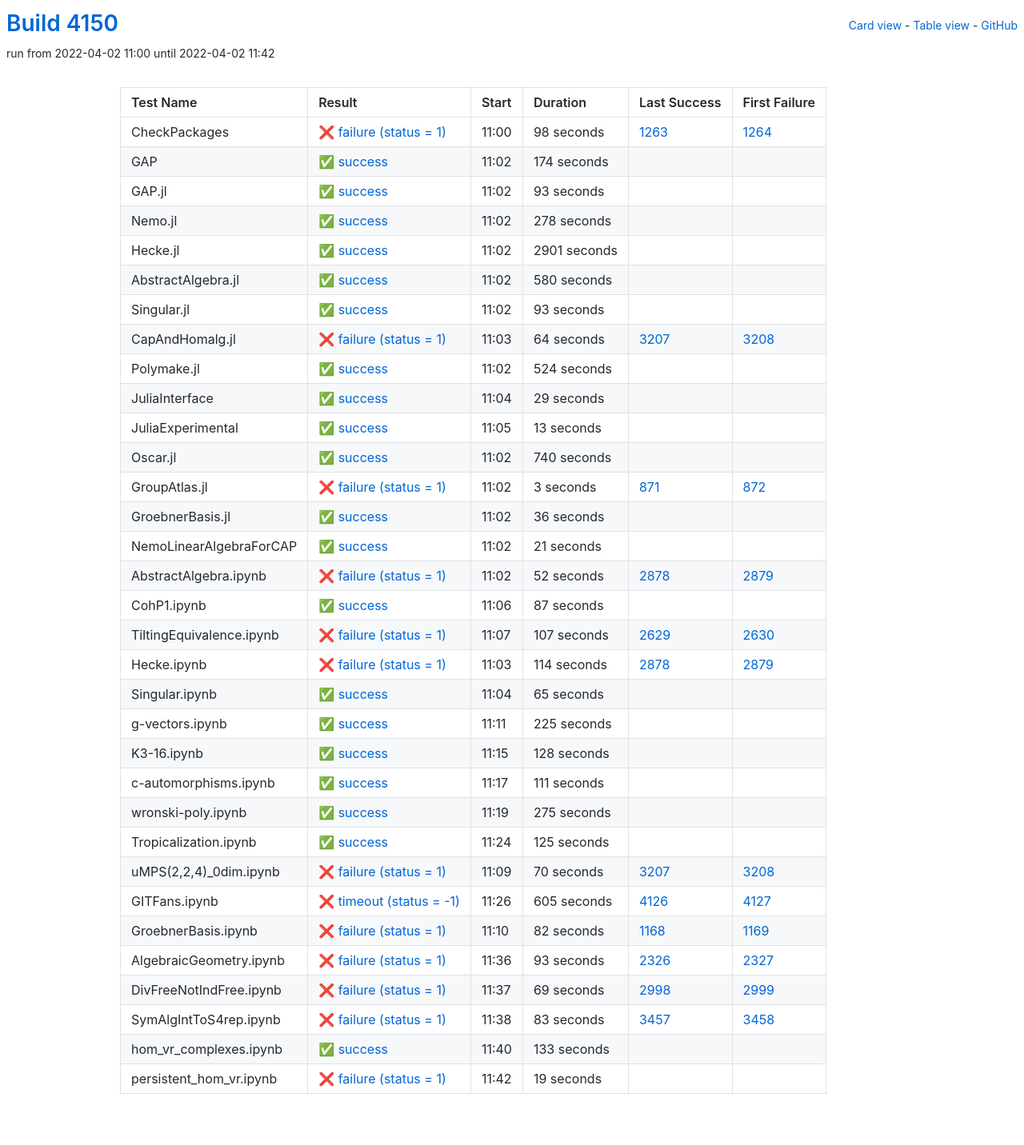
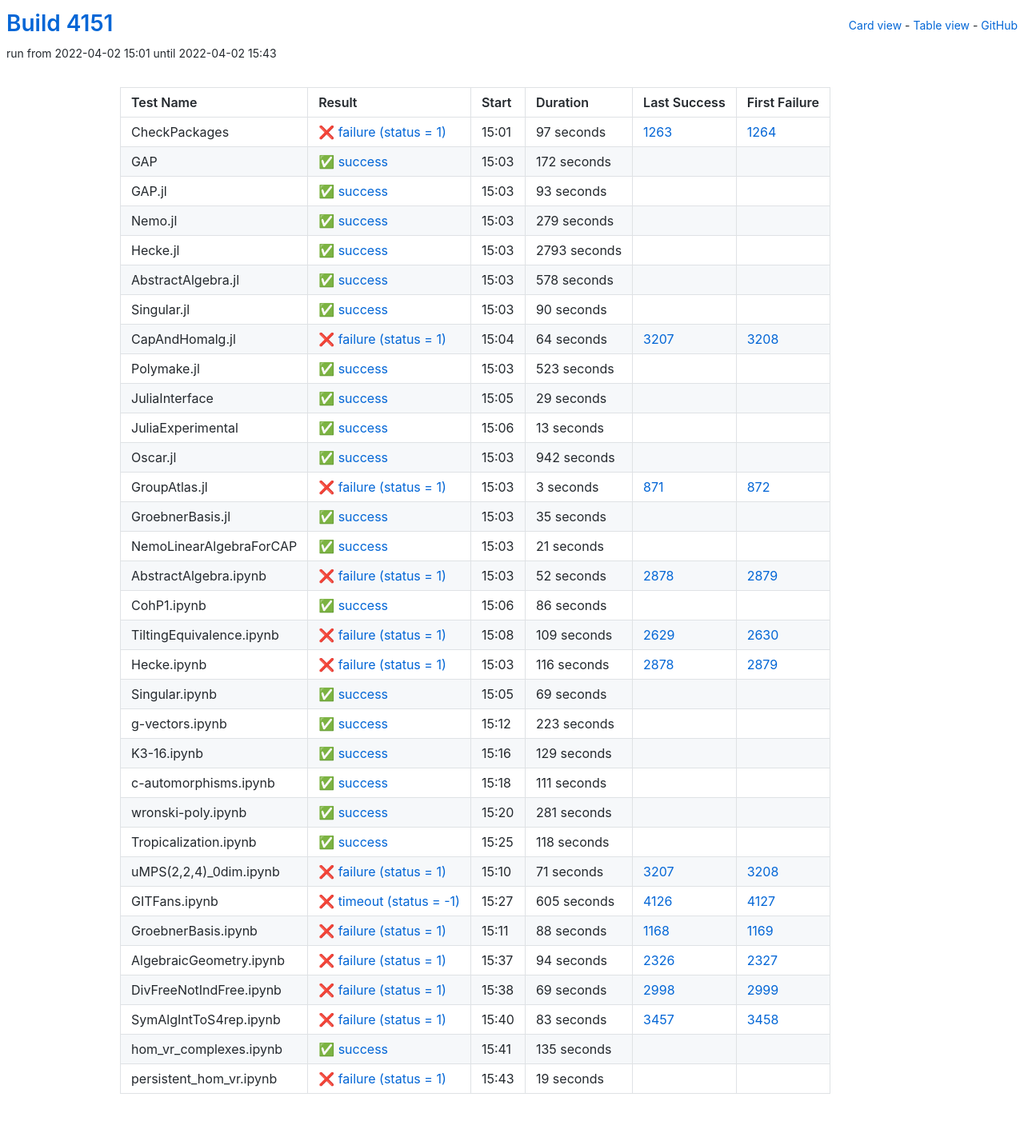
Before and after one commit to oscar-system/oscar-ci-status-stable, a Jekyll site: the page built from table.html, in a window 1280 px wide. Shown: the whole page at 80% size. Built offline with Jekyll 4.4.1, drawn with Linux system fonts in a browser that asks for light colours.

Commit message:
Build #4151

```diff
--- a/_data/ci.yml
+++ b/_data/ci.yml
@@ -1,6 +1,6 @@
 ---
-build: 4150
-build_url: https://oscarci.mathematik.uni-kl.de/job/oscar-stable/4150/
+build: 4151
+build_url: https://oscarci.mathematik.uni-kl.de/job/oscar-stable/4151/
 job: oscar-stable
 organization: oscar-system
 repo: oscar-ci-status-stable
@@ -8,32 +8,32 @@ repourl: https://github.com/oscar-system/oscar-ci-status-stable
 tests:
 - name: CheckPackages
   id: checkpackages
-  log: https://oscarci.mathematik.uni-kl.de/job/oscar-stable/4150/artifact/logs/build-4150/CheckPackages.log
-  start: 2022-04-02 11:00
+  log: https://oscarci.mathematik.uni-kl.de/job/oscar-stable/4151/artifact/logs/build-4151/CheckPackages.log
+  start: 2022-04-02 15:01
   success: false
   exitcode: 1
   status: failure
-  duration: 98
+  duration: 97
   last_success: 1263
   last_success_url: https://oscarci.mathematik.uni-kl.de/job/oscar-stable/1263/
   first_failure: 1264
   first_failure_url: https://oscarci.mathematik.uni-kl.de/job/oscar-stable/1264/
 - name: GAP
   id: gap
-  log: https://oscarci.mathematik.uni-kl.de/job/oscar-stable/4150/artifact/logs/build-4150/GAP.log
-  start: 2022-04-02 11:02
+  log: https://oscarci.mathematik.uni-kl.de/job/oscar-stable/4151/artifact/logs/build-4151/GAP.log
+  start: 2022-04-02 15:03
   success: true
   exitcode: 0
   status: success
-  duration: 174
+  duration: 172
   last_success: false
   last_success_url:
   first_failure: false
   first_failure_url:
 - name: GAP.jl
   id: gap-jl
-  log: https://oscarci.mathematik.uni-kl.de/job/oscar-stable/4150/artifact/logs/build-4150/GAP.jl.log
-  start: 2022-04-02 11:02
+  log: https://oscarci.mathematik.uni-kl.de/job/oscar-stable/4151/artifact/logs/build-4151/GAP.jl.log
+  start: 2022-04-02 15:03
   success: true
   exitcode: 0
   status: success
@@ -44,56 +44,56 @@ tests:
   first_failure_url:
 - name: Nemo.jl
   id: nemo-jl
-  log: https://oscarci.mathematik.uni-kl.de/job/oscar-stable/4150/artifact/logs/build-4150/Nemo.jl.log
-  start: 2022-04-02 11:02
+  log: https://oscarci.mathematik.uni-kl.de/job/oscar-stable/4151/artifact/logs/build-4151/Nemo.jl.log
+  start: 2022-04-02 15:03
   success: true
   exitcode: 0
   status: success
-  duration: 278
+  duration: 279
   last_success: false
   last_success_url:
   first_failure: false
   first_failure_url:
 - name: Hecke.jl
   id: hecke-jl
-  log: https://oscarci.mathematik.uni-kl.de/job/oscar-stable/4150/artifact/logs/build-4150/Hecke.jl.log
-  start: 2022-04-02 11:02
+  log: https://oscarci.mathematik.uni-kl.de/job/oscar-stable/4151/artifact/logs/build-4151/Hecke.jl.log
+  start: 2022-04-02 15:03
   success: true
   exitcode: 0
   status: success
-  duration: 2901
+  duration: 2793
   last_success: false
   last_success_url:
   first_failure: false
   first_failure_url:
 - name: AbstractAlgebra.jl
   id: abstractalgebra-jl
-  log: https://oscarci.mathematik.uni-kl.de/job/oscar-stable/4150/artifact/logs/build-4150/AbstractAlgebra.jl.log
-  start: 2022-04-02 11:02
+  log: https://oscarci.mathematik.uni-kl.de/job/oscar-stable/4151/artifact/logs/build-4151/AbstractAlgebra.jl.log
+  start: 2022-04-02 15:03
   success: true
   exitcode: 0
   status: success
-  duration: 580
+  duration: 578
   last_success: false
   last_success_url:
   first_failure: false
   first_failure_url:
 - name: Singular.jl
   id: singular-jl
-  log: https://oscarci.mathematik.uni-kl.de/job/oscar-stable/4150/artifact/logs/build-4150/Singular.jl.log
-  start: 2022-04-02 11:02
+  log: https://oscarci.mathematik.uni-kl.de/job/oscar-stable/4151/artifact/logs/build-4151/Singular.jl.log
+  start: 2022-04-02 15:03
   success: true
   exitcode: 0
   status: success
-  duration: 93
+  duration: 90
   last_success: false
   last_success_url:
   first_failure: false
   first_failure_url:
 - name: CapAndHomalg.jl
   id: capandhomalg-jl
-  log: https://oscarci.mathematik.uni-kl.de/job/oscar-stable/4150/artifact/logs/build-4150/CapAndHomalg.jl.log
-  start: 2022-04-02 11:03
+  log: https://oscarci.mathematik.uni-kl.de/job/oscar-stable/4151/artifact/logs/build-4151/CapAndHomalg.jl.log
+  start: 2022-04-02 15:04
   success: false
   exitcode: 1
   status: failure
@@ -104,20 +104,20 @@ tests:
   first_failure_url: https://oscarci.mathematik.uni-kl.de/job/oscar-stable/3208/
 - name: Polymake.jl
   id: polymake-jl
-  log: https://oscarci.mathematik.uni-kl.de/job/oscar-stable/4150/artifact/logs/build-4150/Polymake.jl.log
-  start: 2022-04-02 11:02
+  log: https://oscarci.mathematik.uni-kl.de/job/oscar-stable/4151/artifact/logs/build-4151/Polymake.jl.log
+  start: 2022-04-02 15:03
   success: true
   exitcode: 0
   status: success
-  duration: 524
+  duration: 523
   last_success: false
   last_success_url:
   first_failure: false
   first_failure_url:
 - name: JuliaInterface
   id: juliainterface
-  log: https://oscarci.mathematik.uni-kl.de/job/oscar-stable/4150/artifact/logs/build-4150/JuliaInterface.log
-  start: 2022-04-02 11:04
+  log: https://oscarci.mathematik.uni-kl.de/job/oscar-stable/4151/artifact/logs/build-4151/JuliaInterface.log
+  start: 2022-04-02 15:05
   success: true
   exitcode: 0
   status: success
@@ -128,8 +128,8 @@ tests:
   first_failure_url:
 - name: JuliaExperimental
   id: juliaexperimental
-  log: https://oscarci.mathematik.uni-kl.de/job/oscar-stable/4150/artifact/logs/build-4150/JuliaExperimental.log
-  start: 2022-04-02 11:05
+  log: https://oscarci.mathematik.uni-kl.de/job/oscar-stable/4151/artifact/logs/build-4151/JuliaExperimental.log
+  start: 2022-04-02 15:06
   success: true
   exitcode: 0
   status: success
@@ -140,20 +140,20 @@ tests:
   first_failure_url:
 - name: Oscar.jl
   id: oscar-jl
-  log: https://oscarci.mathematik.uni-kl.de/job/oscar-stable/4150/artifact/logs/build-4150/Oscar.jl.log
-  start: 2022-04-02 11:02
+  log: https://oscarci.mathematik.uni-kl.de/job/oscar-stable/4151/artifact/logs/build-4151/Oscar.jl.log
+  start: 2022-04-02 15:03
   success: true
   exitcode: 0
   status: success
-  duration: 740
+  duration: 942
   last_success: false
   last_success_url:
   first_failure: false
   first_failure_url:
 - name: GroupAtlas.jl
   id: groupatlas-jl
-  log: https://oscarci.mathematik.uni-kl.de/job/oscar-stable/4150/artifact/logs/build-4150/GroupAtlas.jl.log
-  start: 2022-04-02 11:02
+  log: https://oscarci.mathematik.uni-kl.de/job/oscar-stable/4151/artifact/logs/build-4151/GroupAtlas.jl.log
+  start: 2022-04-02 15:03
   success: false
   exitcode: 1
   status: failure
@@ -164,20 +164,20 @@ tests:
   first_failure_url: https://oscarci.mathematik.uni-kl.de/job/oscar-stable/872/
 - name: GroebnerBasis.jl
   id: groebnerbasis-jl
-  log: https://oscarci.mathematik.uni-kl.de/job/oscar-stable/4150/artifact/logs/build-4150/GroebnerBasis.jl.log
-  start: 2022-04-02 11:02
+  log: https://oscarci.mathematik.uni-kl.de/job/oscar-stable/4151/artifact/logs/build-4151/GroebnerBasis.jl.log
+  start: 2022-04-02 15:03
   success: true
   exitcode: 0
   status: success
-  duration: 36
+  duration: 35
   last_success: false
   last_success_url:
   first_failure: false
   first_failure_url:
 - name: NemoLinearAlgebraForCAP
   id: nemolinearalgebraforcap
-  log: https://oscarci.mathematik.uni-kl.de/job/oscar-stable/4150/artifact/logs/build-4150/NemoLinearAlgebraForCAP.log
-  start: 2022-04-02 11:02
+  log: https://oscarci.mathematik.uni-kl.de/job/oscar-stable/4151/artifact/logs/build-4151/NemoLinearAlgebraForCAP.log
+  start: 2022-04-02 15:03
   success: true
   exitcode: 0
   status: success
@@ -188,8 +188,8 @@ tests:
   first_failure_url:
 - name: AbstractAlgebra.ipynb
   id: abstractalgebra-ipynb
-  log: https://oscarci.mathematik.uni-kl.de/job/oscar-stable/4150/artifact/logs/build-4150/AbstractAlgebra.ipynb.log
-  start: 2022-04-02 11:02
+  log: https://oscarci.mathematik.uni-kl.de/job/oscar-stable/4151/artifact/logs/build-4151/AbstractAlgebra.ipynb.log
+  start: 2022-04-02 15:03
   success: false
   exitcode: 1
   status: failure
@@ -200,80 +200,80 @@ tests:
   first_failure_url: https://oscarci.mathematik.uni-kl.de/job/oscar-stable/2879/
 - name: CohP1.ipynb
   id: cohp1-ipynb
-  log: https://oscarci.mathematik.uni-kl.de/job/oscar-stable/4150/artifact/logs/build-4150/CohP1.ipynb.log
-  start: 2022-04-02 11:06
+  log: https://oscarci.mathematik.uni-kl.de/job/oscar-stable/4151/artifact/logs/build-4151/CohP1.ipynb.log
+  start: 2022-04-02 15:06
   success: true
   exitcode: 0
   status: success
-  duration: 87
+  duration: 86
   last_success: false
   last_success_url:
   first_failure: false
   first_failure_url:
 - name: TiltingEquivalence.ipynb
   id: tiltingequivalence-ipynb
-  log: https://oscarci.mathematik.uni-kl.de/job/oscar-stable/4150/artifact/logs/build-4150/TiltingEquivalence.ipynb.log
-  start: 2022-04-02 11:07
+  log: https://oscarci.mathematik.uni-kl.de/job/oscar-stable/4151/artifact/logs/build-4151/TiltingEquivalence.ipynb.log
+  start: 2022-04-02 15:08
   success: false
   exitcode: 1
   status: failure
-  duration: 107
+  duration: 109
   last_success: 2629
   last_success_url: https://oscarci.mathematik.uni-kl.de/job/oscar-stable/2629/
   first_failure: 2630
   first_failure_url: https://oscarci.mathematik.uni-kl.de/job/oscar-stable/2630/
 - name: Hecke.ipynb
   id: hecke-ipynb
-  log: https://oscarci.mathematik.uni-kl.de/job/oscar-stable/4150/artifact/logs/build-4150/Hecke.ipynb.log
-  start: 2022-04-02 11:03
+  log: https://oscarci.mathematik.uni-kl.de/job/oscar-stable/4151/artifact/logs/build-4151/Hecke.ipynb.log
+  start: 2022-04-02 15:03
   success: false
   exitcode: 1
   status: failure
-  duration: 114
+  duration: 116
   last_success: 2878
   last_success_url: https://oscarci.mathematik.uni-kl.de/job/oscar-stable/2878/
   first_failure: 2879
   first_failure_url: https://oscarci.mathematik.uni-kl.de/job/oscar-stable/2879/
 - name: Singular.ipynb
   id: singular-ipynb
-  log: https://oscarci.mathematik.uni-kl.de/job/oscar-stable/4150/artifact/logs/build-4150/Singular.ipynb.log
-  start: 2022-04-02 11:04
+  log: https://oscarci.mathematik.uni-kl.de/job/oscar-stable/4151/artifact/logs/build-4151/Singular.ipynb.log
+  start: 2022-04-02 15:05
   success: true
   exitcode: 0
   status: success
-  duration: 65
+  duration: 69
   last_success: false
   last_success_url:
   first_failure: false
   first_failure_url:
 - name: g-vectors.ipynb
   id: g-vectors-ipynb
-  log: https://oscarci.mathematik.uni-kl.de/job/oscar-stable/4150/artifact/logs/build-4150/g-vectors.ipynb.log
-  start: 2022-04-02 11:11
+  log: https://oscarci.mathematik.uni-kl.de/job/oscar-stable/4151/artifact/logs/build-4151/g-vectors.ipynb.log
+  start: 2022-04-02 15:12
   success: true
   exitcode: 0
   status: success
-  duration: 225
+  duration: 223
   last_success: false
   last_success_url:
   first_failure: false
   first_failure_url:
 - name: K3-16.ipynb
   id: k3-16-ipynb
-  log: https://oscarci.mathematik.uni-kl.de/job/oscar-stable/4150/artifact/logs/build-4150/K3-16.ipynb.log
-  start: 2022-04-02 11:15
+  log: https://oscarci.mathematik.uni-kl.de/job/oscar-stable/4151/artifact/logs/build-4151/K3-16.ipynb.log
+  start: 2022-04-02 15:16
   success: true
   exitcode: 0
   status: success
-  duration: 128
+  duration: 129
   last_success: false
   last_success_url:
   first_failure: false
   first_failure_url:
 - name: c-automorphisms.ipynb
   id: c-automorphisms-ipynb
-  log: https://oscarci.mathematik.uni-kl.de/job/oscar-stable/4150/artifact/logs/build-4150/c-automorphisms.ipynb.log
-  start: 2022-04-02 11:17
+  log: https://oscarci.mathematik.uni-kl.de/job/oscar-stable/4151/artifact/logs/build-4151/c-automorphisms.ipynb.log
+  start: 2022-04-02 15:18
   success: true
   exitcode: 0
   status: success
@@ -284,44 +284,44 @@ tests:
   first_failure_url:
 - name: wronski-poly.ipynb
   id: wronski-poly-ipynb
-  log: https://oscarci.mathematik.uni-kl.de/job/oscar-stable/4150/artifact/logs/build-4150/wronski-poly.ipynb.log
-  start: 2022-04-02 11:19
+  log: https://oscarci.mathematik.uni-kl.de/job/oscar-stable/4151/artifact/logs/build-4151/wronski-poly.ipynb.log
+  start: 2022-04-02 15:20
   success: true
   exitcode: 0
   status: success
-  duration: 275
+  duration: 281
   last_success: false
   last_success_url:
   first_failure: false
   first_failure_url:
 - name: Tropicalization.ipynb
   id: tropicalization-ipynb
-  log: https://oscarci.mathematik.uni-kl.de/job/oscar-stable/4150/artifact/logs/build-4150/Tropicalization.ipynb.log
-  start: 2022-04-02 11:24
+  log: https://oscarci.mathematik.uni-kl.de/job/oscar-stable/4151/artifact/logs/build-4151/Tropicalization.ipynb.log
+  start: 2022-04-02 15:25
   success: true
   exitcode: 0
   status: success
-  duration: 125
+  duration: 118
   last_success: false
   last_success_url:
   first_failure: false
   first_failure_url:
 - name: uMPS(2,2,4)_0dim.ipynb
   id: umps-2-2-4-0dim-ipynb
-  log: https://oscarci.mathematik.uni-kl.de/job/oscar-stable/4150/artifact/logs/build-4150/uMPS-2-2-4-_0dim.ipynb.log
-  start: 2022-04-02 11:09
+  log: https://oscarci.mathematik.uni-kl.de/job/oscar-stable/4151/artifact/logs/build-4151/uMPS-2-2-4-_0dim.ipynb.log
+  start: 2022-04-02 15:10
   success: false
   exitcode: 1
   status: failure
-  duration: 70
+  duration: 71
   last_success: 3207
   last_success_url: https://oscarci.mathematik.uni-kl.de/job/oscar-stable/3207/
   first_failure: 3208
   first_failure_url: https://oscarci.mathematik.uni-kl.de/job/oscar-stable/3208/
 - name: GITFans.ipynb
   id: gitfans-ipynb
-  log: https://oscarci.mathematik.uni-kl.de/job/oscar-stable/4150/artifact/logs/build-4150/GITFans.ipynb.log
-  start: 2022-04-02 11:26
+  log: https://oscarci.mathematik.uni-kl.de/job/oscar-stable/4151/artifact/logs/build-4151/GITFans.ipynb.log
+  start: 2022-04-02 15:27
   success: false
   exitcode: -1
   status: timeout
@@ -332,32 +332,32 @@ tests:
   first_failure_url: https://oscarci.mathematik.uni-kl.de/job/oscar-stable/4127/
 - name: GroebnerBasis.ipynb
   id: groebnerbasis-ipynb
-  log: https://oscarci.mathematik.uni-kl.de/job/oscar-stable/4150/artifact/logs/build-4150/GroebnerBasis.ipynb.log
-  start: 2022-04-02 11:10
+  log: https://oscarci.mathematik.uni-kl.de/job/oscar-stable/4151/artifact/logs/build-4151/GroebnerBasis.ipynb.log
+  start: 2022-04-02 15:11
   success: false
   exitcode: 1
   status: failure
-  duration: 82
+  duration: 88
   last_success: 1168
   last_success_url: https://oscarci.mathematik.uni-kl.de/job/oscar-stable/1168/
   first_failure: 1169
   first_failure_url: https://oscarci.mathematik.uni-kl.de/job/oscar-stable/1169/
 - name: AlgebraicGeometry.ipynb
   id: algebraicgeometry-ipynb
-  log: https://oscarci.mathematik.uni-kl.de/job/oscar-stable/4150/artifact/logs/build-4150/AlgebraicGeometry.ipynb.log
-  start: 2022-04-02 11:36
+  log: https://oscarci.mathematik.uni-kl.de/job/oscar-stable/4151/artifact/logs/build-4151/AlgebraicGeometry.ipynb.log
+  start: 2022-04-02 15:37
   success: false
   exitcode: 1
   status: failure
-  duration: 93
+  duration: 94
   last_success: 2326
   last_success_url: https://oscarci.mathematik.uni-kl.de/job/oscar-stable/2326/
   first_failure: 2327
   first_failure_url: https://oscarci.mathematik.uni-kl.de/job/oscar-stable/2327/
 - name: DivFreeNotIndFree.ipynb
   id: divfreenotindfree-ipynb
-  log: https://oscarci.mathematik.uni-kl.de/job/oscar-stable/4150/artifact/logs/build-4150/DivFreeNotIndFree.ipynb.log
-  start: 2022-04-02 11:37
+  log: https://oscarci.mathematik.uni-kl.de/job/oscar-stable/4151/artifact/logs/build-4151/DivFreeNotIndFree.ipynb.log
+  start: 2022-04-02 15:38
   success: false
   exitcode: 1
   status: failure
@@ -368,8 +368,8 @@ tests:
   first_failure_url: https://oscarci.mathematik.uni-kl.de/job/oscar-stable/2999/
 - name: SymAlgIntToS4rep.ipynb
   id: symalginttos4rep-ipynb
-  log: https://oscarci.mathematik.uni-kl.de/job/oscar-stable/4150/artifact/logs/build-4150/SymAlgIntToS4rep.ipynb.log
-  start: 2022-04-02 11:38
+  log: https://oscarci.mathematik.uni-kl.de/job/oscar-stable/4151/artifact/logs/build-4151/SymAlgIntToS4rep.ipynb.log
+  start: 2022-04-02 15:40
   success: false
   exitcode: 1
   status: failure
@@ -380,20 +380,20 @@ tests:
   first_failure_url: https://oscarci.mathematik.uni-kl.de/job/oscar-stable/3458/
 - name: hom_vr_complexes.ipynb
   id: hom-vr-complexes-ipynb
-  log: https://oscarci.mathematik.uni-kl.de/job/oscar-stable/4150/artifact/logs/build-4150/hom_vr_complexes.ipynb.log
-  start: 2022-04-02 11:40
+  log: https://oscarci.mathematik.uni-kl.de/job/oscar-stable/4151/artifact/logs/build-4151/hom_vr_complexes.ipynb.log
+  start: 2022-04-02 15:41
   success: true
   exitcode: 0
   status: success
-  duration: 133
+  duration: 135
   last_success: false
   last_success_url:
   first_failure: false
   first_failure_url:
 - name: persistent_hom_vr.ipynb
   id: persistent-hom-vr-ipynb
-  log: https://oscarci.mathematik.uni-kl.de/job/oscar-stable/4150/artifact/logs/build-4150/persistent_hom_vr.ipynb.log
-  start: 2022-04-02 11:42
+  log: https://oscarci.mathematik.uni-kl.de/job/oscar-stable/4151/artifact/logs/build-4151/persistent_hom_vr.ipynb.log
+  start: 2022-04-02 15:43
   success: false
   exitcode: 1
   status: failure
```
Also changed, not shown: README.md.
